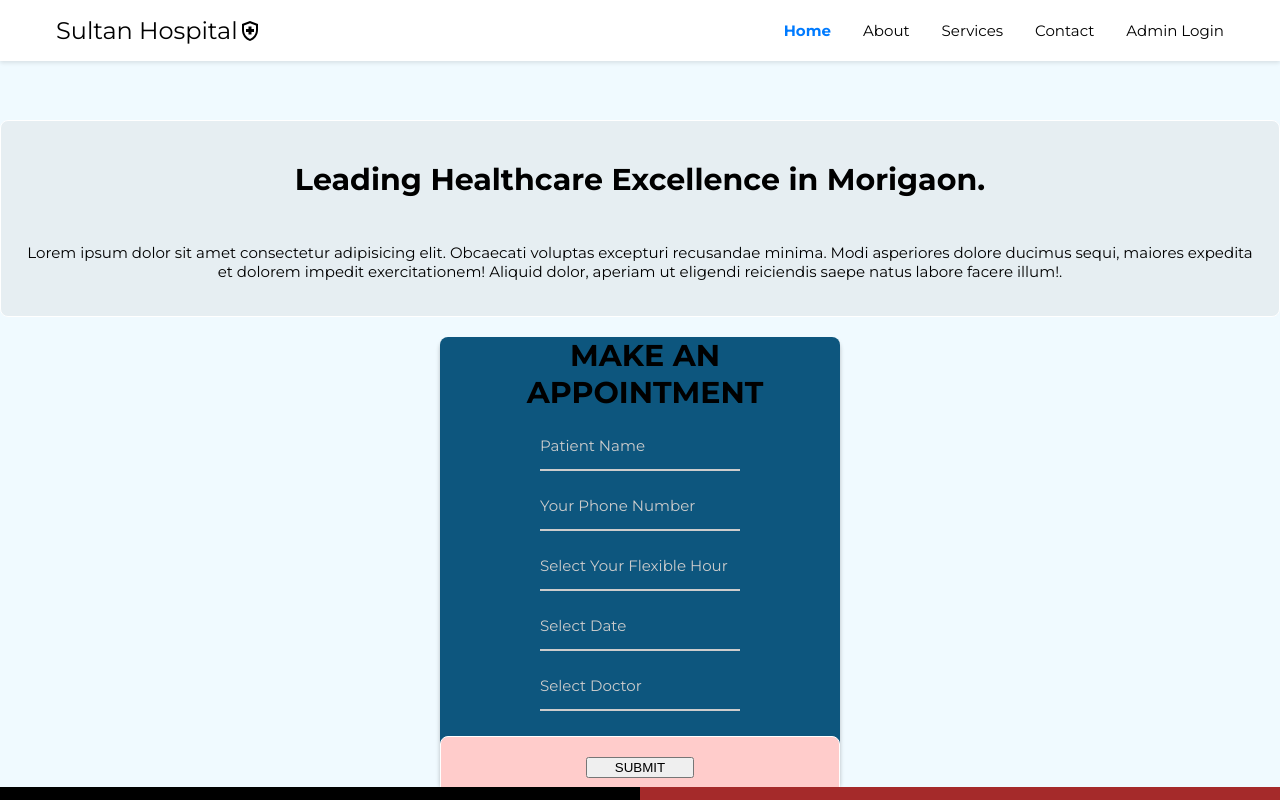
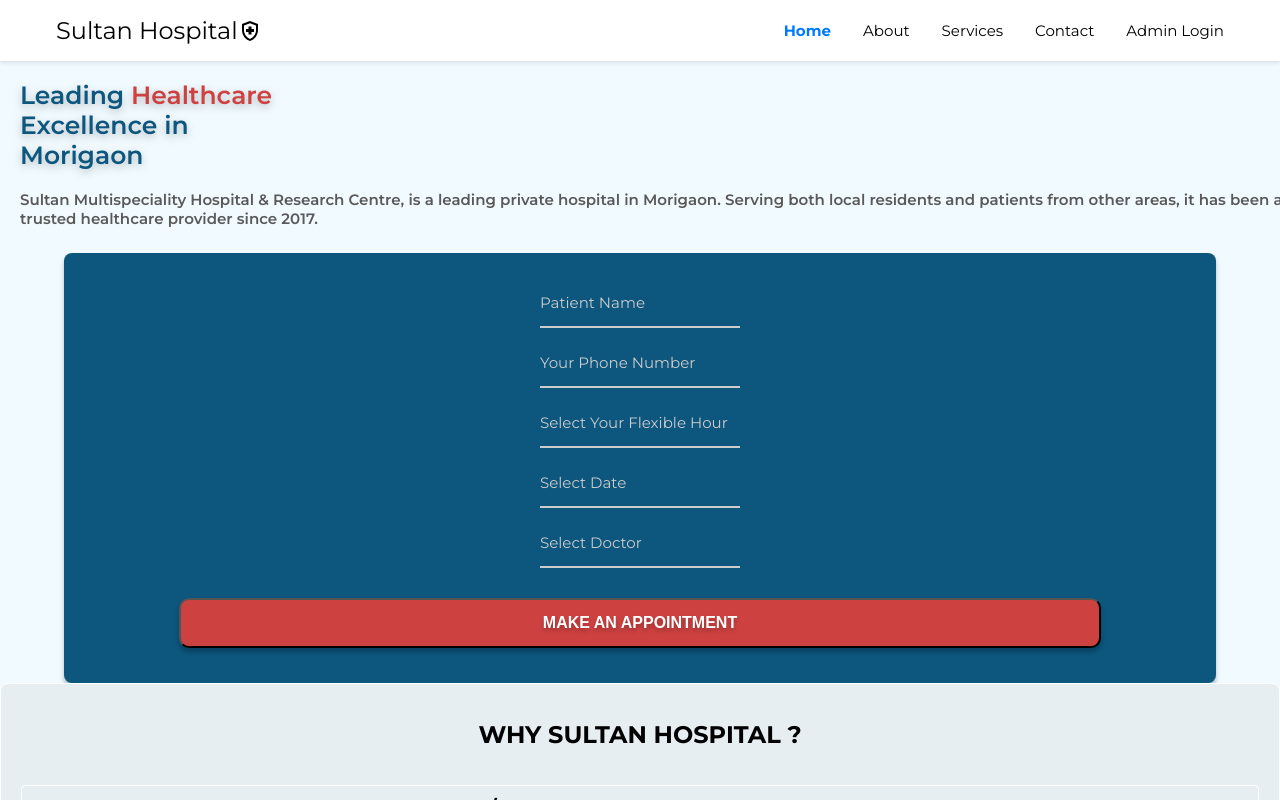
Before and after one commit to Ilix-studio/sultan-hospital, a React (Create React App) app in the folder client/: page / in a window 1280 px wide. Shown: the top 800 px of the page. Built offline with nearby package versions, Linux system fonts and the light colour scheme.

Commit message:
form modification

```diff
--- a/client/src/Components/Box/Box.jsx
+++ b/client/src/Components/Box/Box.jsx
@@ -5,12 +5,7 @@ function Box() {
   return (
     <>
 
-    <div className='container-1'>
-    <div className='item1'></div>
-    <div className='item2'></div>
-    <div className='item3'></div>
-    <div className='item4'></div>
-    </div>
+
     </>
   )
 }
--- a/client/src/Components/Cards/Cards.jsx
+++ b/client/src/Components/Cards/Cards.jsx
@@ -7,9 +7,7 @@ const InputContainer = () => {
   return (
     <>
     <div className="main-container">
-    <div className='sub-heading'>
-    <h1>MAKE AN APPOINTMENT</h1>
-    </div>
+    <div className='practice'>
     <div className="input-container">
       <input
         type="text"
@@ -65,8 +63,8 @@ const InputContainer = () => {
       <label htmlFor="input" className={`label ${inputValue && 'filled'}`}>Select Doctor</label>
       <div className="underline"></div>
     </div>
-    <div class="container">
-    <button class="centered-div" >SUBMIT</button>
+
+    <button class="rectangle-div"><span class="make-an-appointment">MAKE AN APPOINTMENT</span></button>
     </div>
     </div>
     </>
--- a/client/src/Components/Cards/Cardsstyle.css
+++ b/client/src/Components/Cards/Cardsstyle.css
@@ -46,15 +46,11 @@
 .input-container input[type="text"]:valid ~ .underline {
   transform: scaleX(1);
 }
-.sub-heading{
-  padding: 0px 20px;
-  margin-left: 10px;
-  text-align: center;
-}
+
 
 .main-container {
-  width: 400px;
-  height: 450px;
+  width: 90%;
+  height: 430px;
   margin: auto;
   flex-shrink: 0;
   border-radius: 8px;
@@ -62,15 +58,33 @@
   box-shadow: 0px 4px 4px 0px rgba(0, 0, 0, 0.25);
 }
 
-.container {
-  display: flex;
-  justify-content: center; /* Centers horizontally */
-  align-items: center; /* Centers vertically */
-   /* Full viewport height */
+
+.rectangle-div {
+  display: block; /* Make the button a block element */
+  margin: 0 auto;
+  top: 5px;
+  width: 80%;
+  position: relative;
+  box-shadow: 0px 4px 4px rgba(0, 0, 0, 0.25);
+  border-radius: 10px;
+  background-color: #ce4141;
+  height: 50px;
+  align-items: center;
+  justify-content: center;
 }
 
-.centered-div {
-  /* Any additional styling */
-  margin: 0px;
-  width: 30%;
+.make-an-appointment{
+position: relative;
+font-size: 16px;
+font-weight: 600;
+color: #fff;
+text-align: left;
+display: inline-block;
+text-shadow: 0px 3px 4px rgba(0, 0, 0, 0.25);
 }
+
+.practice{
+  position: relative;
+  top: 40px;
+
+}
--- a/client/src/Components/Heading/Heading.css
+++ b/client/src/Components/Heading/Heading.css
@@ -1,3 +1,36 @@
-.container1{
-       margin-top: 120px;
+.leading {
+       color: #0d567e;
 }
+.leading-healthcare {
+       margin: 0;
+       color: #ce4141;
+}
+.excellence-in {
+       margin: 0;
+}
+.leading-healthcare-excellence-container {
+       width: 100%;
+       margin-top: 80px;
+       margin-left: 20px;
+       position: relative;
+       font-size: 25px;
+       font-weight: 600;
+       text-align: left;
+       display: inline-block;
+       filter: drop-shadow(0px 3px 4px rgba(0, 0, 0, 0.25));
+       color: #0d567e;
+}
+
+.sultan-multispeciality-hospita {
+       margin: 0;
+}
+.sultan-multispeciality-hospita-container {
+       width: 100%;
+       position: relative;
+       margin-left: 20px;
+       margin-top: 20px;
+       font-weight: 600;
+       color: #595959;
+       text-align: left;
+       display: inline-block;
+}
--- a/client/src/Components/Heading/Heading.jsx
+++ b/client/src/Components/Heading/Heading.jsx
@@ -3,18 +3,19 @@ import "./Heading.css";
 const Heading = () => {
   return (
     <>
-      <div className="container1">
-        <h1>
-          Leading Healthcare <strong>Excellence</strong> in Morigaon.{" "}
-        </h1>
-        <p>
-          Lorem ipsum dolor sit amet consectetur adipisicing elit. Obcaecati
-          voluptas excepturi recusandae minima. Modi asperiores dolore ducimus
-          sequi, maiores expedita et dolorem impedit exercitationem! Aliquid
-          dolor, aperiam ut eligendi reiciendis saepe natus labore facere
-          illum!.
-        </p>
-      </div>
+    <div class="leading-healthcare-excellence-container">
+<p class="leading-healthcare">
+<span class="leading">Leading </span>
+<span>Healthcare</span>
+</p>
+<p class="excellence-in">Excellence in </p>
+<p class="excellence-in">Morigaon</p>
+</div>
+<div class="sultan-multispeciality-hospita-container">
+<p class="sultan-multispeciality-hospita">Sultan Multispeciality Hospital & Research Centre, is a leading private hospital in Morigaon. Serving both local residents and
+ patients from other areas, it has been a trusted healthcare provider since 2017. </p>
+</div>
+
     </>
   );
 };
--- a/client/src/Components/Styles/GLobal.js
+++ b/client/src/Components/Styles/GLobal.js
@@ -10,6 +10,7 @@ const GlobalStyles = createGlobalStyle`
     font-family: "Montserrat";
     font-size: .940rem;
     background-color: hsl(200, 100%,97%);
+    line-height: normal;
   }
   ul {
     list-style: none;
```
